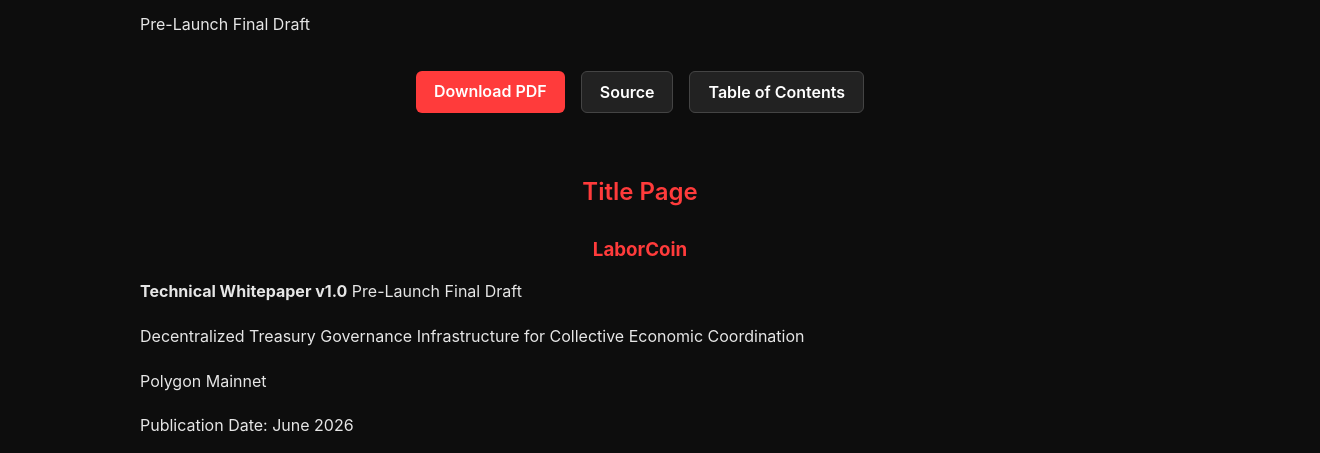
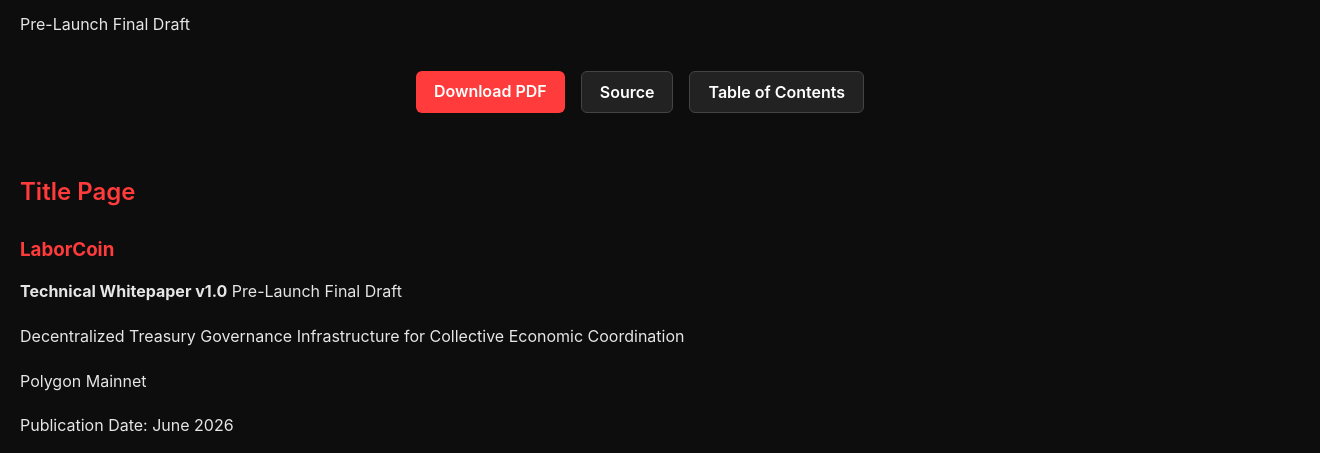
Before and after one commit to LaborCoinCreator/laborcoin-site, a plain HTML site: page whitepaper.html in a window 1280 px wide. Shown: the part 328-781 px from the top of the page, 1320 px wide, since content can reach past the window. Drawn offline with Linux system fonts and the light colour scheme.

Commit message:
whitepaper fixes

```diff
--- a/whitepaper.html
+++ b/whitepaper.html
@@ -46,9 +46,14 @@
 }
 
 #write {
-    max-width: 1000px;
+    max-width: 9000px;
     margin: 0 auto;
     padding: 40px 20px;
+}
+
+figure.table-figure {
+    overflow-x: auto;
+    margin: 2rem auto;
 }
 
 /* Typography */
@@ -67,13 +72,13 @@
 
 h2 {
     color: #ff3b3b;
-    text-align: center;
+    text-align: left;
     margin: 4rem 0 2rem;
 }
 
 h3 {
     color: #ff3b3b;
-    text-align: center;
+    text-align: left;
     margin: 2rem 0 1rem;
 }
 
```
